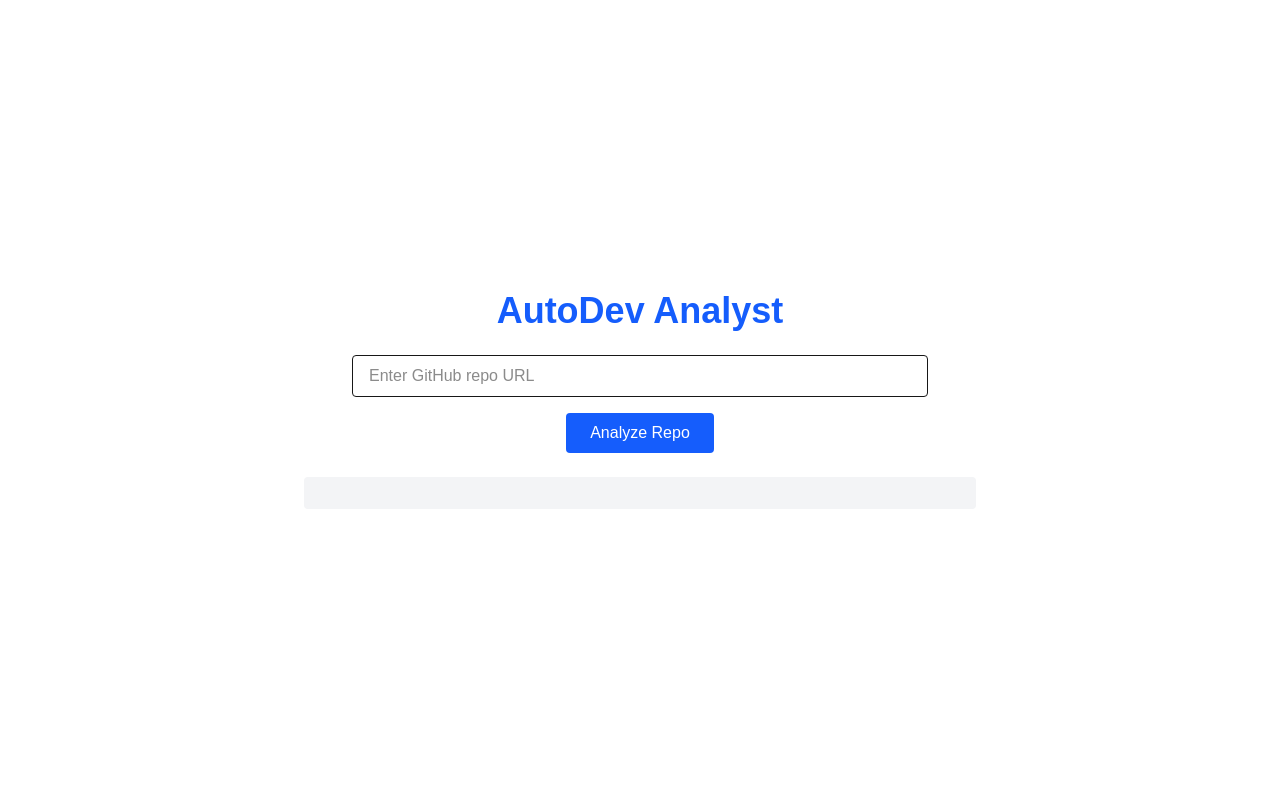
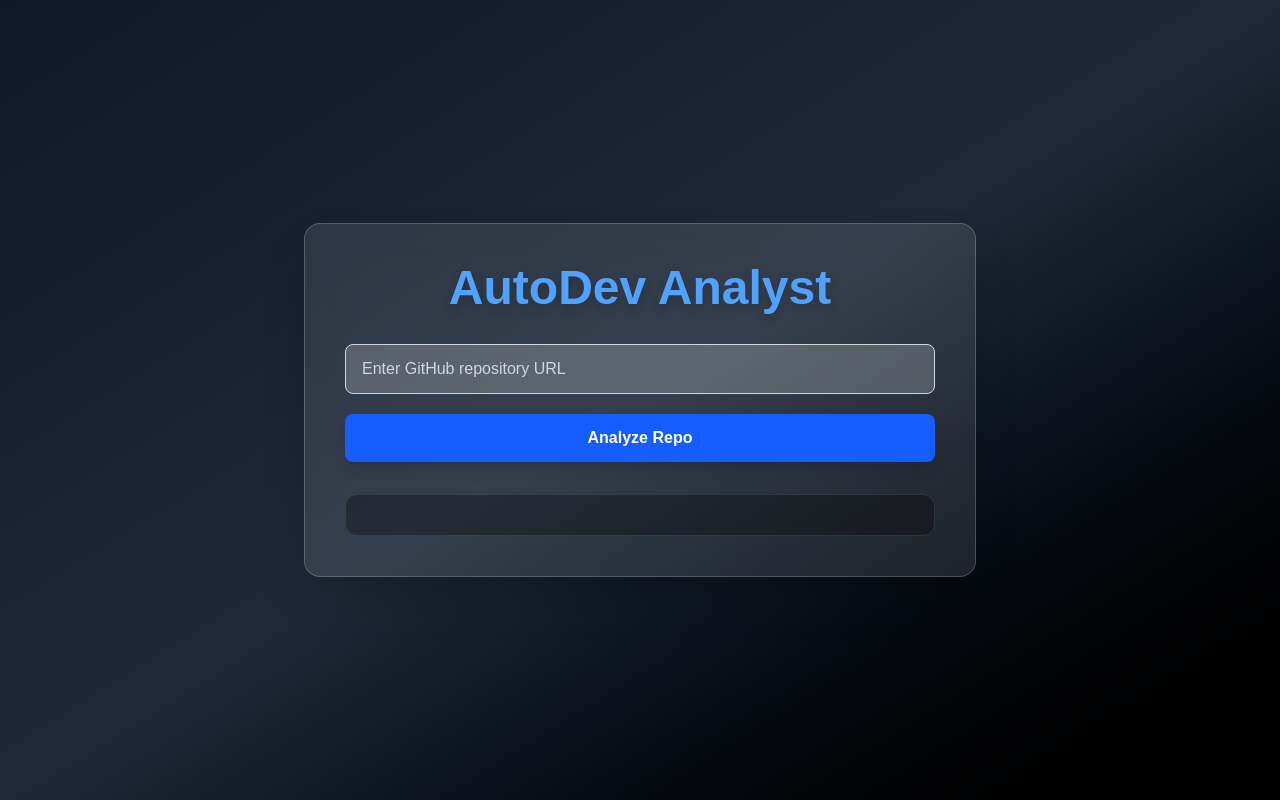
Before and after one commit to Abk700007/AutoDev-Analyst, a Next.js app in the folder frontend/web-ui/: page / in a window 1280 px wide. Built offline with nearby package versions, Linux system fonts and the light colour scheme.

Commit message:
Enhance UI and update analysis result display

```diff
--- a/frontend/web-ui/app/page.tsx
+++ b/frontend/web-ui/app/page.tsx
@@ -9,43 +9,46 @@ export default function Home() {
 
   const handleAnalyze = async () => {
     setLoading(true);
-    setResult("Running analysis using Cline + Kestra + Oumi...");
+    setResult("⏳ Running analysis using Cline + Kestra + Oumi...");
 
-    // Simulated result for now (we replace this later)
     setTimeout(() => {
       setResult(`
-✅ Repository analyzed successfully
-- Cline Agent: Code scan completed
-- Kestra Workflow: Summary generated
-- Oumi: Evaluation score: 8.5/10
+🚀 Analysis Complete!
+
+• Cline Agent: Code scan completed
+• Kestra Workflow: Summary generated
+• Oumi Eval Score: 8.5/10
+
 `);
       setLoading(false);
     }, 2000);
   };
 
   return (
-    <main className="min-h-screen flex flex-col items-center justify-center p-10">
-      <h1 className="text-4xl font-bold mb-6 text-blue-600">
+    <main className="min-h-screen flex items-center justify-center bg-gradient-to-br from-gray-900 via-gray-800 to-black px-4">
+      <div className="w-full max-w-2xl bg-white/10 backdrop-blur-lg shadow-2xl rounded-2xl p-10 border border-white/20">
+        <h1 className="text-5xl font-extrabold text-center text-blue-400 mb-8 drop-shadow-lg">
           AutoDev Analyst
         </h1>
 
         <input
-        className="border px-4 py-2 rounded w-full max-w-xl mb-4"
-        placeholder="Enter GitHub repo URL"
+          className="border border-gray-300 bg-white/20 text-white placeholder-gray-300 px-4 py-3 rounded-lg w-full mb-5 focus:outline-none focus:ring-2 focus:ring-blue-400"
+          placeholder="Enter GitHub repository URL"
           value={repoUrl}
           onChange={(e) => setRepoUrl(e.target.value)}
         />
 
         <button
           onClick={handleAnalyze}
-        className="bg-blue-600 text-white px-6 py-2 rounded hover:bg-blue-700"
+          className="w-full bg-blue-600 hover:bg-blue-700 text-white font-semibold py-3 rounded-lg transition-all shadow-lg"
         >
           {loading ? "Analyzing..." : "Analyze Repo"}
         </button>
 
-      <pre className="mt-6 bg-gray-100 p-4 rounded w-full max-w-2xl text-sm whitespace-pre-wrap">
+        <pre className="mt-8 bg-black/30 text-gray-200 p-5 rounded-xl whitespace-pre-wrap text-sm border border-white/10">
           {result}
         </pre>
+      </div>
     </main>
   );
 }
```
Lines whose indentation alone changed are shown as unchanged.
